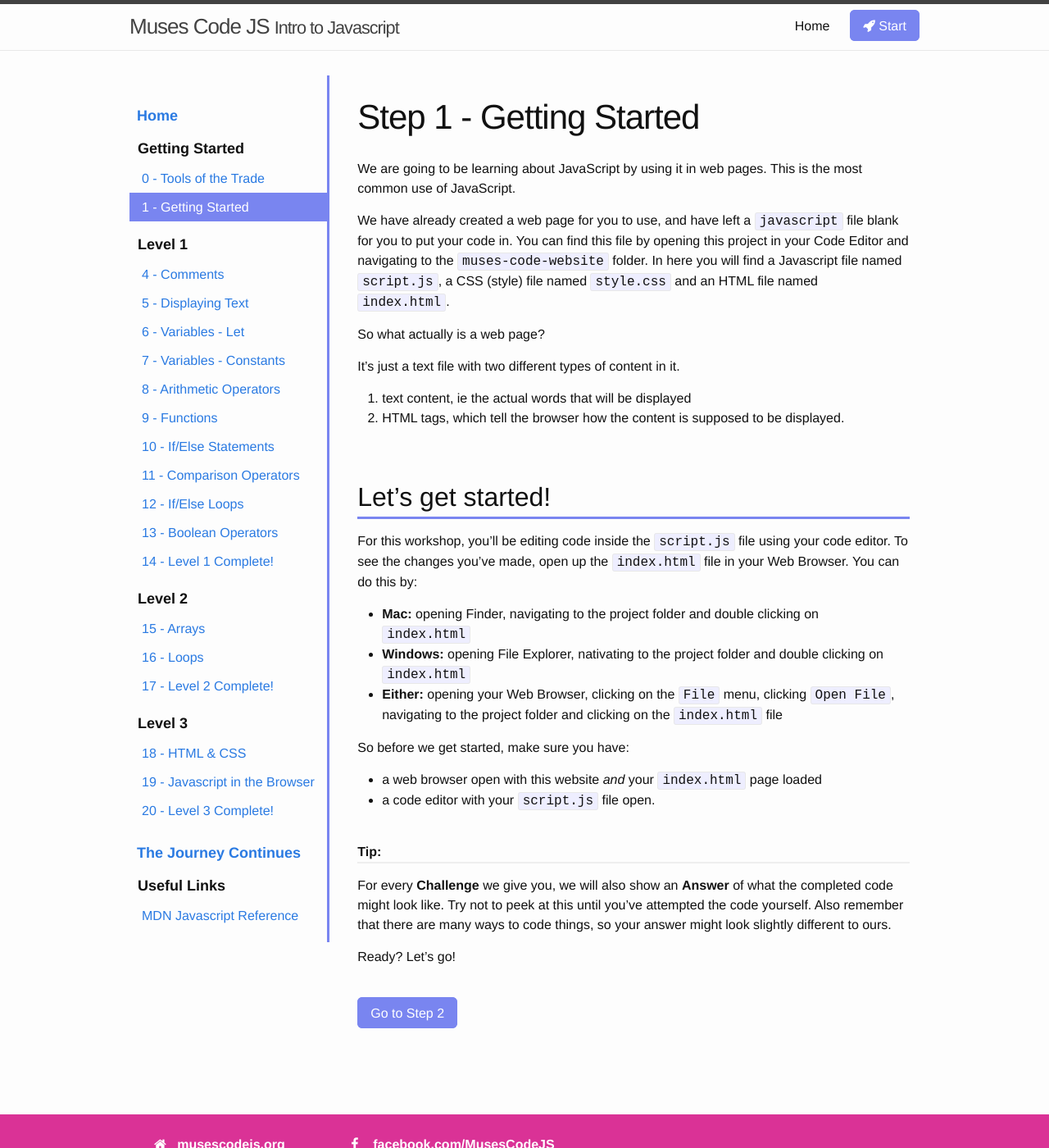
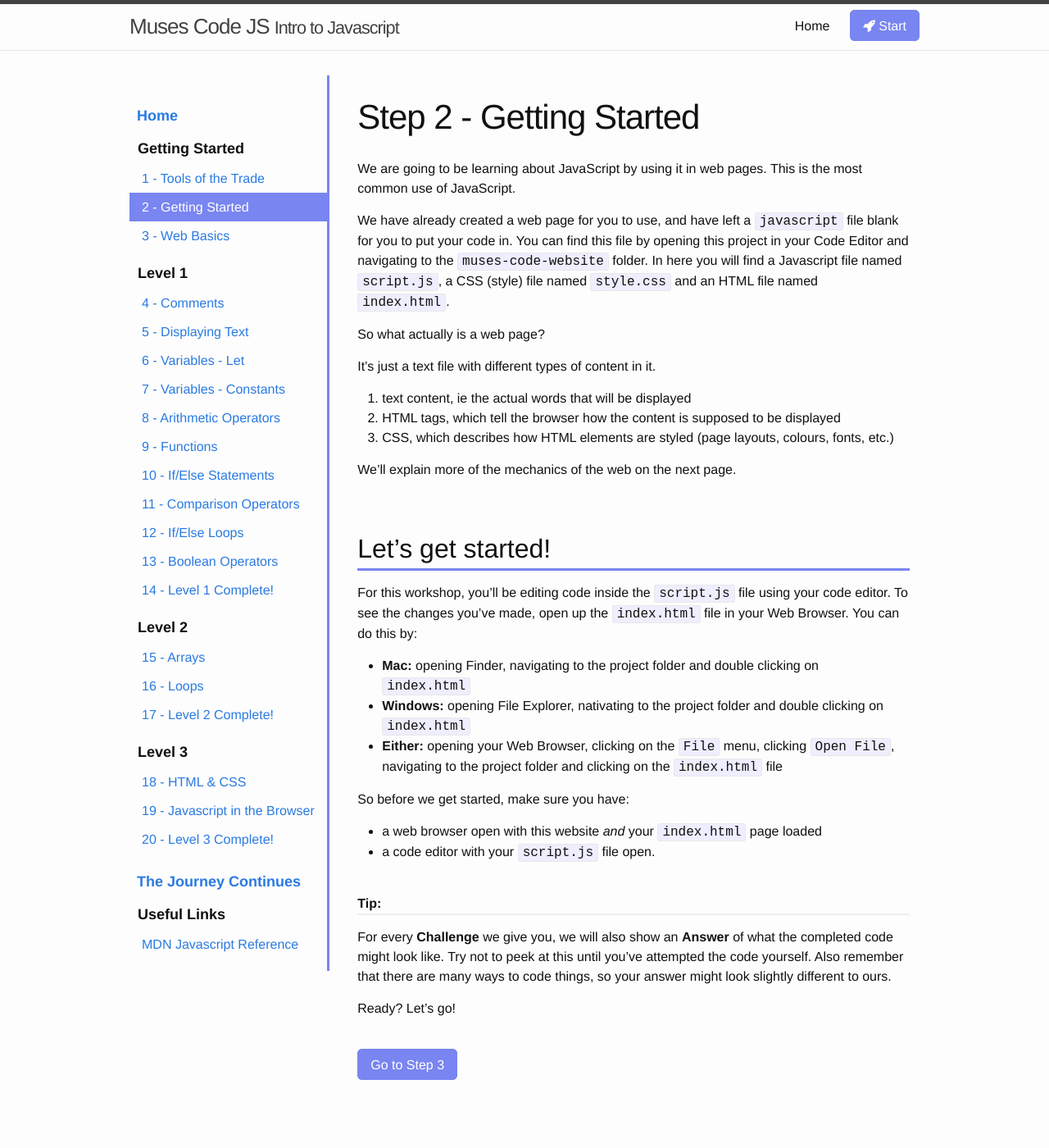
Before and after one commit to muses-code-js/intro-to-js-melbourne, a Jekyll site: the page built from _steps/level0/step2-getting-started.markdown, in a window 1280 px wide and 1400 px high. Shown: the whole window at 82% size. Built offline with Jekyll 4.4.1, drawn with Linux system fonts in a browser that asks for light colours; nearby versions of some CDN libraries.

Commit message:
Add pages, fix broken links and typos

```diff
--- a/_includes/header.html
+++ b/_includes/header.html
@@ -20,7 +20,7 @@
 
         <div class="trigger">
           <a class="page-link" href="{{ '/' | relative_url }}">Home</a>
-           <a class="page-link go-link" href="{{ 'step0/' | relative_url }}"><i class="fa fa-rocket" aria-hidden="true"></i> Start</a>
+           <a class="page-link go-link" href="{{ 'step1/' | relative_url }}"><i class="fa fa-rocket" aria-hidden="true"></i> Start</a>
         </div>
       </nav>
     {% endif %}
--- a/_layouts/home.html
+++ b/_layouts/home.html
@@ -7,7 +7,7 @@ layout: default
   <div class="post-content home">
     {{ content }}
     <div class="page-nav">
-      <h3 style="border:none"><a class="go-link" href="step0">Now click here to get started!</a></h3>
+      <h3 style="border:none"><a class="go-link" href="step1">Now click here to get started!</a></h3>
     </div>
 
   </div>
--- a/_steps/level0/step0-tools.markdown
+++ b/_steps/level0/step1-tools.markdown
@@ -1,9 +1,9 @@
 ---
 layout: step
-number: 0
+number: 1
 level: 0
 title: Tools of the Trade
-permalink: step0/
+permalink: step1/
 
 keywords:
 #  - term: package.json
--- a/_steps/level0/step1-getting-started.markdown
+++ b/_steps/level0/step2-getting-started.markdown
@@ -1,9 +1,9 @@
 ---
 layout: step
-number: 1
+number: 2
 level: 0
 title: Getting Started
-permalink: step1/
+permalink: step2/
 
 keywords:
 #  - term: package.json
@@ -19,10 +19,13 @@ We have already created a web page for you to use, and have left a `javascript`
 
 So what actually is a web page?
 
-It's just a text file with two different types of content in it.
+It's just a text file with different types of content in it.
 
 1. text content, ie the actual words that will be displayed
-2. HTML tags, which tell the browser how the content is supposed to be displayed.
+2. HTML tags, which tell the browser how the content is supposed to be displayed
+3. CSS, which describes how HTML elements are styled (page layouts, colours, fonts, etc.)
+
+We'll explain more of the mechanics of the web on the next page.
 
 ## Let's get started!
 
```
Also changed, not shown: _steps/level0/step3-what-is-the-web.md (added, +104 -0 lines), journey-continues.md (+2 -2 lines).
